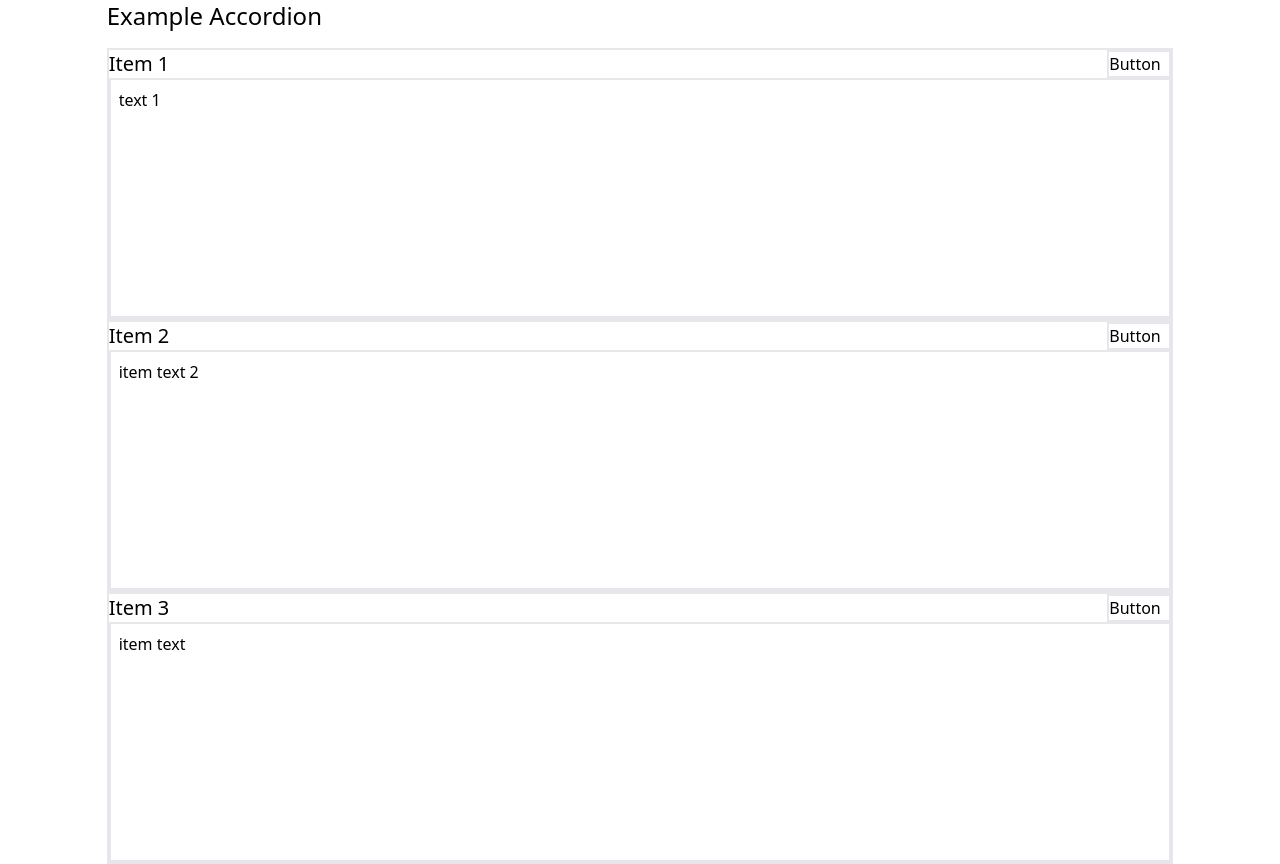
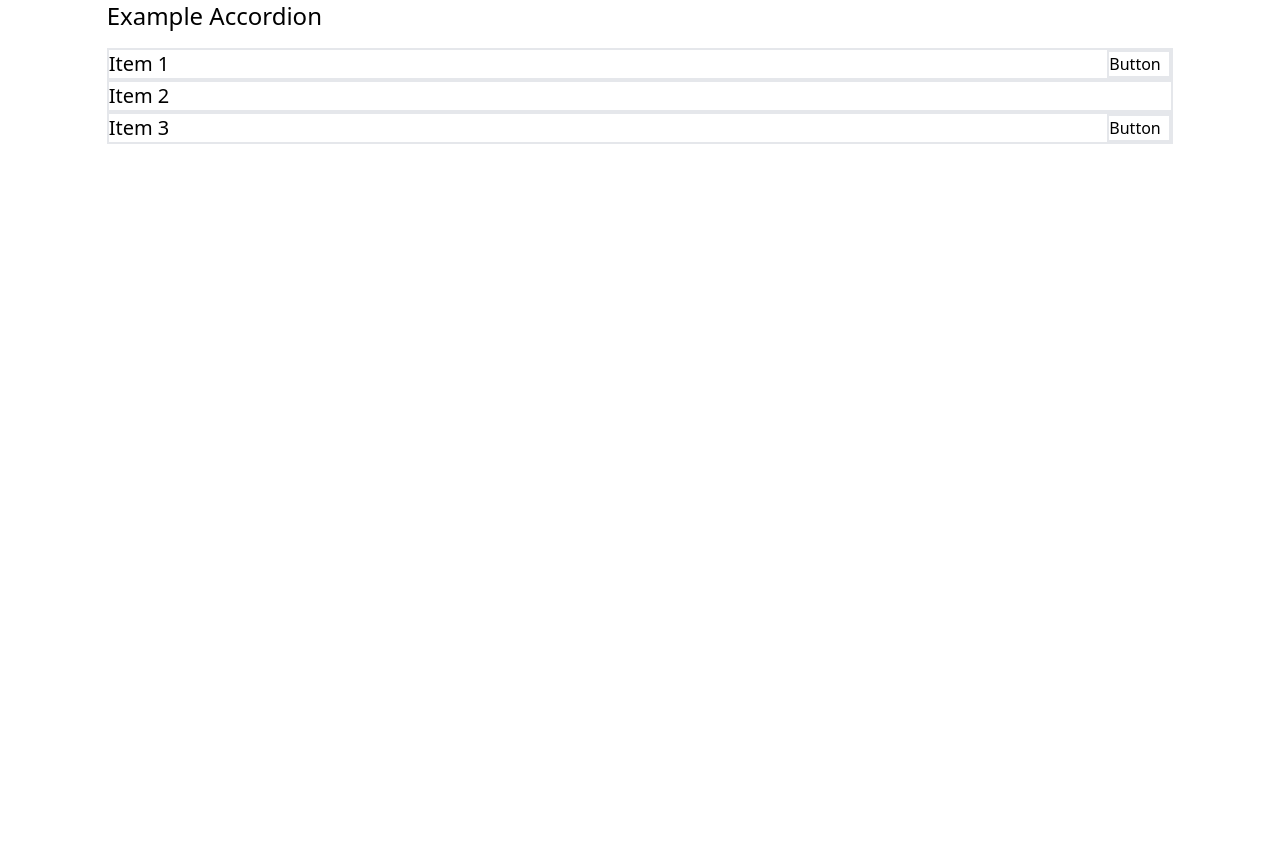
Before and after one commit to lsg93/compound-component-example, a React (Vite) app: page / in a window 1280 px wide. After the commit the page ends 800 px from the top, so only its background shows below. Built offline with nearby package versions, Linux system fonts and the light colour scheme.

Commit message:
Handle prop drilling for index/toggle handler

```diff
--- a/src/App.tsx
+++ b/src/App.tsx
@@ -6,17 +6,16 @@ function App() {
 		<Container>
 			<Accordion>
 				<Accordion.Header>Example Accordion</Accordion.Header>
-				<Accordion.Item>
+				<Accordion.Item index={0}>
 					<Accordion.Title>Item 1</Accordion.Title>
 					<Accordion.Button></Accordion.Button>
 					<Accordion.Body> text 1</Accordion.Body>
 				</Accordion.Item>
-				<Accordion.Item>
+				<Accordion.Item index={1}>
 					<Accordion.Title>Item 2</Accordion.Title>
-					<Accordion.Button></Accordion.Button>
 					<Accordion.Body>item text 2</Accordion.Body>
 				</Accordion.Item>
-				<Accordion.Item>
+				<Accordion.Item index={2}>
 					<Accordion.Title>Item 3</Accordion.Title>
 					<Accordion.Button></Accordion.Button>
 					<Accordion.Body>item text</Accordion.Body>
--- a/src/Components/Accordion/Accordion.tsx
+++ b/src/Components/Accordion/Accordion.tsx
@@ -1,7 +1,19 @@
-import { createContext, useContext, useMemo, useState } from "react";
-import { AccordionProps, AccordionHeaderProps } from "./types";
+import React, { createContext, useContext, useMemo, useState } from "react";
+import {
+	AccordionProps,
+	AccordionContextType,
+	AccordionHeaderProps,
+	AccordionItemBodyProps,
+	AccordionButtonComponents,
+	AccordionItemButtonProps,
+	AccordionItemProps,
+	AccordionItemTitleProps,
+} from "./types";
 
-const AccordionContext = createContext(null);
+const AccordionContext = createContext<AccordionContextType | null>(null);
+const AccordionItemContext = createContext<AccordionItemContextType | null>(
+	null
+);
 
 // Get context, can
 const getAccordionContext = () => {
@@ -20,18 +32,20 @@ function Accordion({ children, multiple, defaultOpen }: AccordionProps) {
 	 * @param index
 	 */
 	const handleToggle = (index: number) => {
-		if (multiple) {
-			// Probably use an array?
-		}
-		console.log("open/close");
+		// Use array intersection
+		console.log("clicked");
+		console.log(index);
+		// setActiveItems([index]);
 	};
 
+	// Needs to be memoized otherwise
+	// functions will recreate themselves on rerender.
 	const contextValues = useMemo(() => {
 		return {
 			activeItems,
 			handleToggle,
 		};
-	}, []);
+	}, [JSON.stringify(activeItems)]);
 
 	return (
 		<AccordionContext.Provider value={contextValues}>
@@ -44,19 +58,105 @@ function AccordionHeader({ children }: AccordionHeaderProps) {
 	return <div className="mb-4 text-2xl">{children}</div>;
 }
 
-function AccordionItem({ children }: AccordionItemProps) {
-	return <div className="flex border-2 flex-wrap">{children}</div>;
+function AccordionItem({ children, index }: AccordionItemProps) {
+	const { handleToggle } = getAccordionContext();
+
+	// Some hacky stuff here... not sure about this, but probably will work just fine.
+	// I guess, if no child component that handles toggle is specified, then pass toggle down to title here
+	// Look at all children
+	// Figure out if a child that could be used for toggling is present
+	// If present, pass down handleToggle with index to that component
+	// If not, pass it to title component.
+
+	// TODO : Below works, but Needs major refactoring
+
+	console.log(`for item index ${index}`);
+
+	const wrapChildWithToggle = (child: React.ReactNode) => {
+		console.log(`wrapping ${child?.type.name} with toggle func`);
+		return React.cloneElement(child, {
+			handleToggle: () => handleToggle(index),
+		});
+	};
+
+	const wrapChildWithIndex = (child: React.ReactNode) => {
+		return React.cloneElement(child, { index });
+	};
+
+	let canHandleToggle = (name: string) =>
+		(Object.values(AccordionButtonComponents) as string[]).includes(name);
+
+	const childrenWithToggleAndIndex = () => {
+		let childrenWithIndex = React.Children.map(children, (child) =>
+			wrapChildWithIndex(child)
+		);
+
+		let childWithToggleExists = false;
+
+		let childrenWithToggleAndIndex = React.Children.map(
+			childrenWithIndex,
+			(child) => {
+				// If there is a child with the toggle added, just return the child with the relevant index.
+				// If no toggle has been added and the child is one that is designated as handling toggle,
+				// add the toggle function to its props
+				if (canHandleToggle(child.type.name) && !childWithToggleExists) {
+					childWithToggleExists = true;
+					return wrapChildWithToggle(child);
+				}
+				return child;
+			}
+		);
+
+		// As a failsafe, add the toggle to the title component.
+		if (!childWithToggleExists) {
+			const titleComponentIndex = React.Children.toArray(
+				childrenWithToggleAndIndex
+			).findIndex((child) => child.type.name === "AccordionTitle");
+
+			if (titleComponentIndex === -1) {
+				throw new Error(
+					"Accordion Items must have a title as one of their children."
+				);
+			}
+			//Replace the title component with one with a toggle.
+			childrenWithToggleAndIndex = childrenWithToggleAndIndex?.map(
+				(child, i) => {
+					if (i !== titleComponentIndex) return child;
+					return wrapChildWithToggle(child);
+				}
+			);
+		}
+
+		return childrenWithToggleAndIndex;
+	};
+
+	return (
+		<div className="flex border-2 flex-wrap">
+			{childrenWithToggleAndIndex()}
+		</div>
+	);
 }
 
-function AccordionBody({ children }: AccordionItemBodyProps) {
-	// should take children maybe?
-	return <div className="basis-full h-60 border-2 p-2">{children}</div>;
+function AccordionBody({
+	children,
+	index,
+}: AccordionItemBodyProps & { index?: number }) {
+	const { activeItems } = getAccordionContext();
+	const display = activeItems.indexOf(index) !== -1;
+	return (
+		<div className={`${display ? "" : "hidden"} basis-full h-60 border-2 p-2 `}>
+			{children}
+		</div>
+	);
 }
 
-function AccordionButton() {
+function AccordionButton({
+	handleToggle = null,
+}: {
+	handleToggle: () => void;
+}) {
 	// should take on/off props
 	// should take icons
-	const { handleToggle } = getAccordionContext();
 	return (
 		<div className="ms-auto w-16 border-2" onClick={handleToggle}>
 			Button
@@ -64,9 +164,21 @@ function AccordionButton() {
 	);
 }
 
-function AccordionTitle({ children }: AccordionItemTitleProps) {
+function AccordionTitle({
+	children,
+	handleToggle,
+	index,
+}: AccordionItemTitleProps & { index: number; handleToggle?: () => void }) {
+	if (handleToggle) {
+		console.log(`title @ index ${index} is clickable`);
+	} else {
+		console.log(`title @ index ${index} is not clickable`);
+	}
 	return (
-		<div className="flex-1 text-xl">
+		<div
+			onClick={handleToggle ? handleToggle : () => null}
+			className="flex-1 text-xl"
+		>
 			<span>{children}</span>
 		</div>
 	);
--- a/src/Components/Accordion/types.ts
+++ b/src/Components/Accordion/types.ts
@@ -1,24 +1,38 @@
-type AccordionProps = {
+export type AccordionProps = {
 	readonly children: React.ReactNode;
 	multiple: boolean; // Specifies whether multiple parts of the accordion be opened at once
 	defaultOpen?: number; // Optionally specifies an index that should be open by default.
 };
-type AccordionHeaderProps = {
+export type AccordionHeaderProps = {
 	children: string;
 };
 
-type AccordionItemProps = {
+export type AccordionItemProps = {
+	readonly children: React.ReactNode;
+	index: number;
+};
+
+export type AccordionItemBodyProps = {
 	readonly children: React.ReactNode;
 };
 
-type AccordionItemBodyProps = {
-	readonly children: React.ReactNode;
-};
+export enum AccordionButtonComponents {
+	BUTTON = "AccordionButton",
+}
 
-type AccordionItemButtonProps = {
+export type AccordionItemButtonProps = {
 	children: string;
 };
 
-type AccordionItemTitleProps = {
+export type AccordionItemTitleProps = {
 	readonly children: string;
 };
+
+export type AccordionContextType = {
+	activeItems: number[];
+	handleToggle: (index: number) => void;
+};
+
+export type AccordionItemContextType = {
+	index: number;
+};
```
Also changed, not shown: 1 other file (tests, documents, lock files or other folders).
